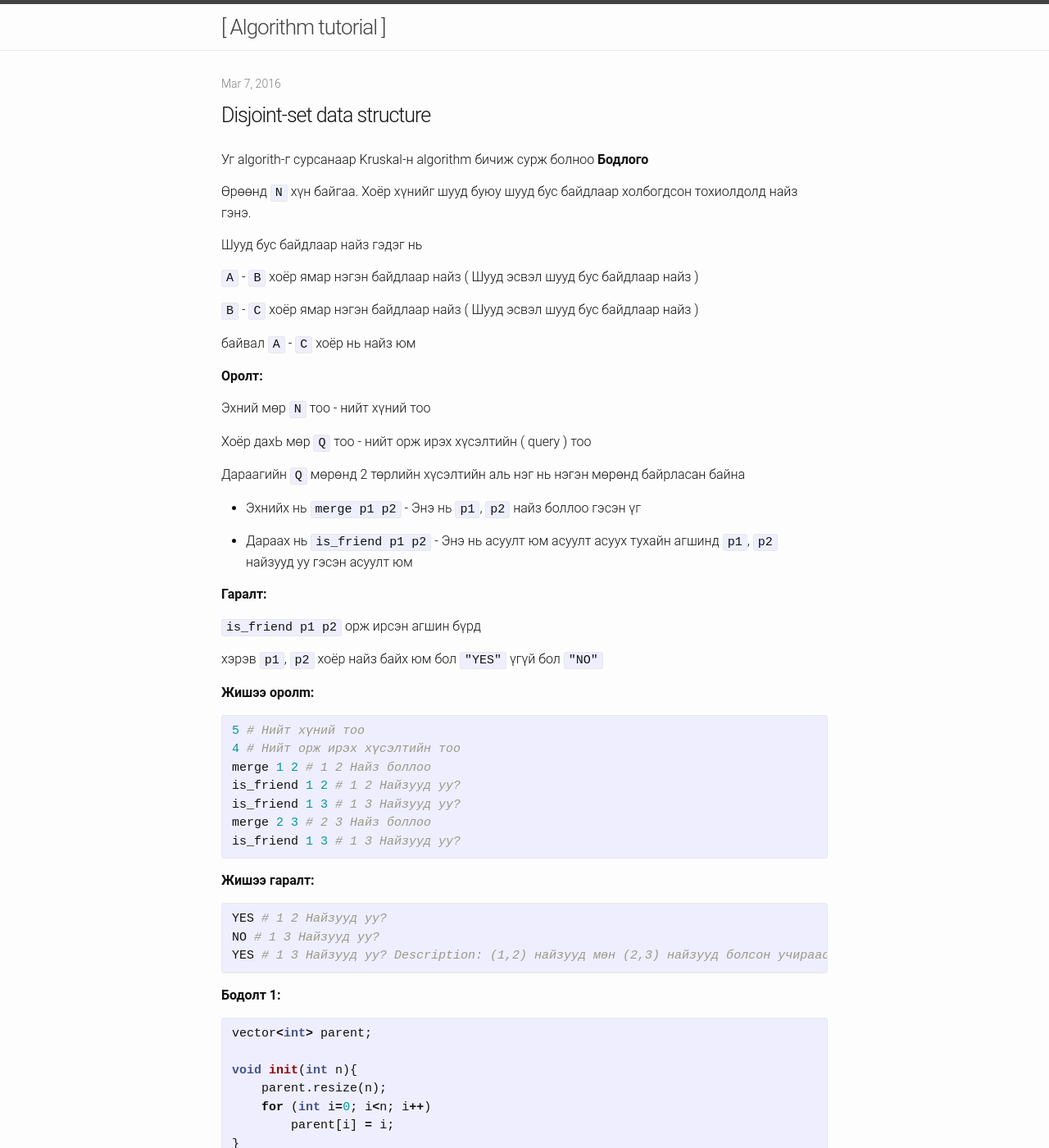
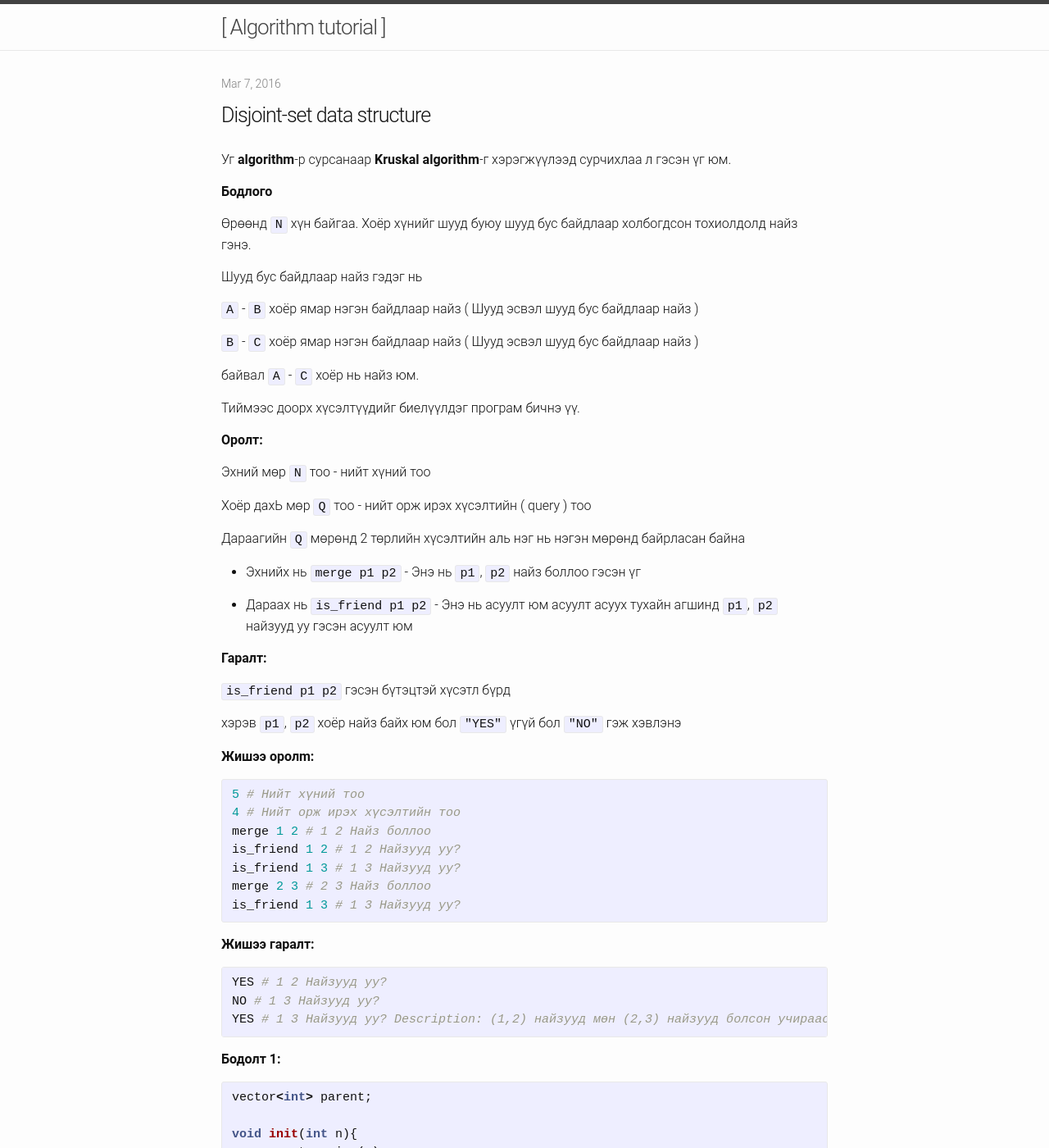
Before and after one commit to amarbattulga/amarbattulga.github.io, a Jekyll site: the page built from _posts/2016-03-07-Disjoint-set-data-structure.markdown, in a window 1280 px wide and 1400 px high. Shown: the whole window at 82% size. Built offline with Jekyll 4.4.1, drawn with Linux system fonts in a browser that asks for light colours; some of the changed text lies outside the part shown.

Commit message:
Some type changes

```diff
--- a/_posts/2016-03-07-Disjoint-set-data-structure.markdown
+++ b/_posts/2016-03-07-Disjoint-set-data-structure.markdown
@@ -5,7 +5,8 @@ date:   2016-03-07 16:24:00
 categories: algorithm
 ---
 
-Уг algorith-г сурсанаар Kruskal-н algorithm бичиж сурж болноо
+Уг **algorithm**-р сурсанаар **Kruskal algorithm**-г хэрэгжүүлээд сурчихлаа л гэсэн үг юм.
+
 **Бодлого**
 
 Өрөөнд `N` хүн байгаа. Хоёр хүнийг шууд буюу шууд бус байдлаар холбогдсон тохиолдолд найз гэнэ.
@@ -16,7 +17,9 @@ categories: algorithm
 
 `B` - `C` хоёр ямар нэгэн байдлаар найз ( Шууд эсвэл шууд бус байдлаар найз )
 
-байвал `A` - `C` хоёр нь найз юм
+байвал `A` - `C` хоёр нь найз юм.
+
+Тиймээс доорх хүсэлтүүдийг биелүүлдэг програм бичнэ үү.
 
 **Оролт:**
 
@@ -32,9 +35,9 @@ categories: algorithm
 
 **Гаралт:**
 
-`is_friend p1 p2` орж ирсэн агшин бүрд
+`is_friend p1 p2` гэсэн бүтэцтэй хүсэтл бүрд
 
-хэрэв `p1`, `p2` хоёр найз байх юм бол `"YES"` үгүй бол `"NO"`
+хэрэв `p1`, `p2` хоёр найз байх юм бол `"YES"` үгүй бол `"NO"` гэж хэвлэнэ
 
 **Жишээ оролm:**
 {% highlight python %}
@@ -83,7 +86,10 @@ void is_friend(int p1, int p2){
 }
 {% endhighlight %}
 
-**Бодолт 2:** - Уг бодолт performance маш сайн бараг л шулуун хугацаанд ажилллана
+**Бодолт 2:**
+
+Уг бодолт performance маш сайн бараг л шулуун хугацаанд ажилллана
+
 {% highlight cpp %}
 
 vector<int> rank, parent;
```
Also changed, not shown: other parts of _posts/2016-03-07-Disjoint-set-data-structure.markdown (+3 -2 lines).
